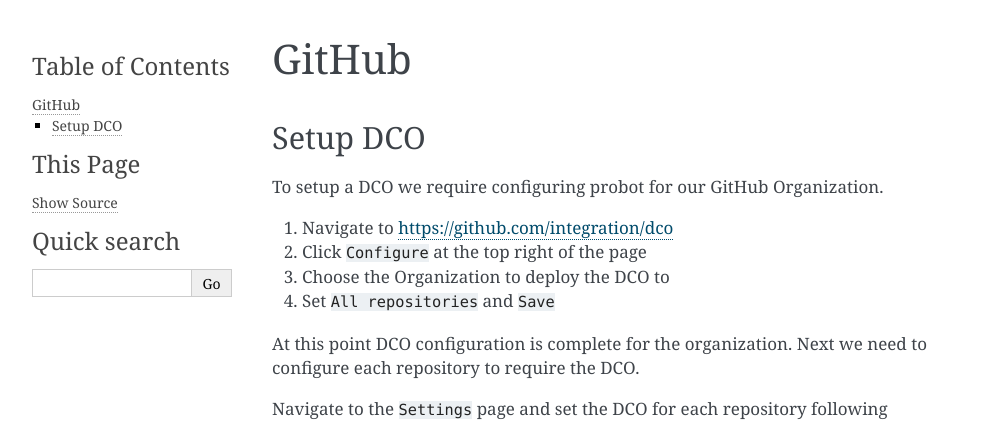
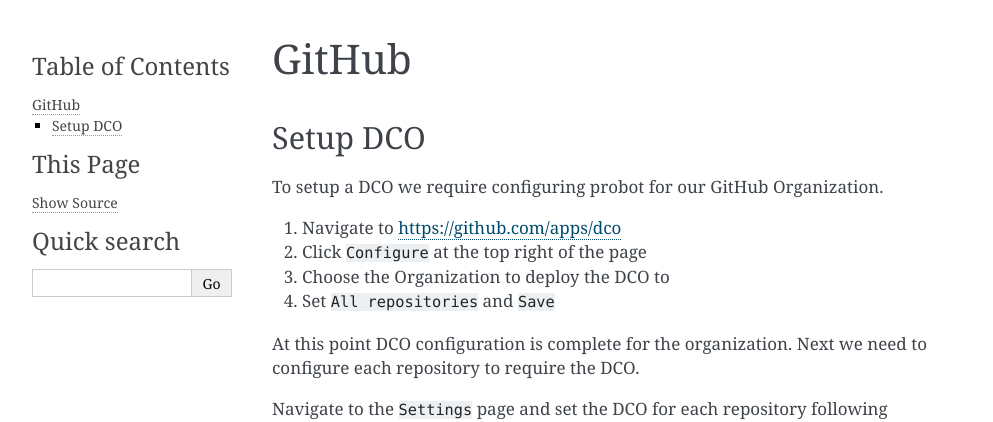
Before and after one commit to lfit/releng-docs, a Sphinx documentation site: the page built from docs/infra/github.rst, in a window 1280 px wide. Shown: the top 422 px of the page, without its empty margins (148-1141 px from the left). Built offline with Sphinx 7.4.7, drawn with Linux system fonts in a browser that asks for light colours; the version number could not be read and is left out.

Commit message:
Fix link doc links
Probot DCO:

GitHub looks to have changed the apps integration link from
https://github.com/integration/? to https://github.com/apps/? update the
DCO Probot link

Jenkins OWASP Markup plugin:

Upstream has moved the plugin from it's former URL to a shorter (and
cleaner) URL

Change-Id: I78c9a3ddaef07579702389a465d02b1bbb794998
Signed-off-by: Andrew Grimberg <agrimberg@linuxfoundation.org>

```diff
--- a/docs/infra/github.rst
+++ b/docs/infra/github.rst
@@ -11,7 +11,7 @@
 
 To setup a DCO we require configuring probot for our GitHub Organization.
 
-#. Navigate to https://github.com/integration/dco
+#. Navigate to https://github.com/apps/dco
 #. Click ``Configure`` at the top right of the page
 #. Choose the Organization to deploy the DCO to
 #. Set ``All repositories`` and ``Save``
--- a/docs/infra/jenkins.rst
+++ b/docs/infra/jenkins.rst
@@ -68,7 +68,7 @@
 Security recommendations for Jenkins.
 
 #. Install the `OWASP Markup Formater Plugin
-   <https://wiki.jenkins.io/display/JENKINS/OWASP+Markup+Formatter+Plugin+("Safe+HTML"+formatter)>`_
+   <http://wiki.jenkins-ci.org/display/JENKINS/OWASP+Markup+Formatter+Plugin>`_
 #. Navigate to `https://jenkins.example.org/configureSecurity/`
 #. Configure the following:
 
```
